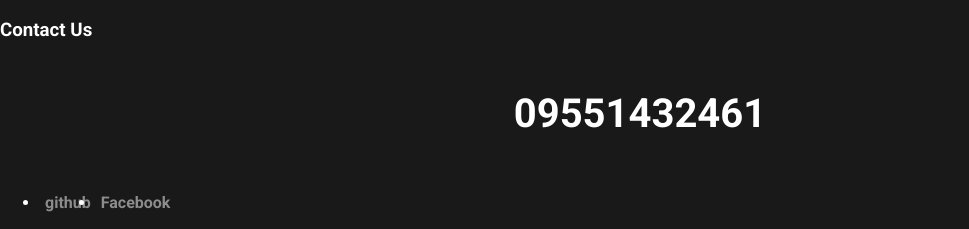
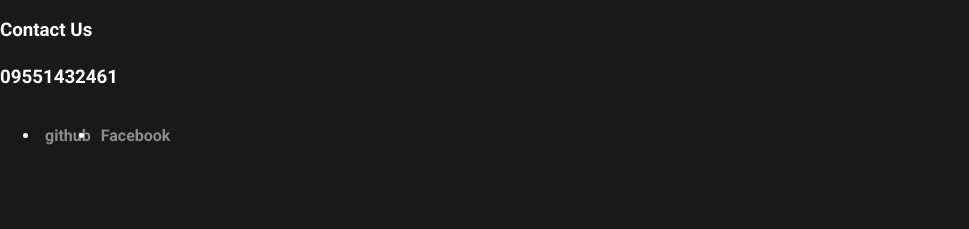
Before and after one commit to Asificare4u/Aether, a plain HTML site: page profile.html in a window 1280 px wide. Shown: the part 1084-1313 px from the top of the page, without its empty margins (0-969 px from the left). After the commit the page ends 1246 px from the top, so only its background shows below. Drawn offline with nearby package versions, Linux system fonts and the light colour scheme.

Commit message:
added changes

```diff
--- a/profile.html
+++ b/profile.html
@@ -72,7 +72,7 @@
 			</div>
 			<div class="footer__container__right">
 				<h3>Contact Us</h3>
-		<h2>09551432461</h2>
+		<h3>09551432461</h3>
 		<ul>
 			<li><a href="https://github.com/Asificare4u/Aether-Company">github</a></li>
 			<li><a href="https://www.facebook.com/profile.php?id=61569426397716">Facebook</a></li>
```
